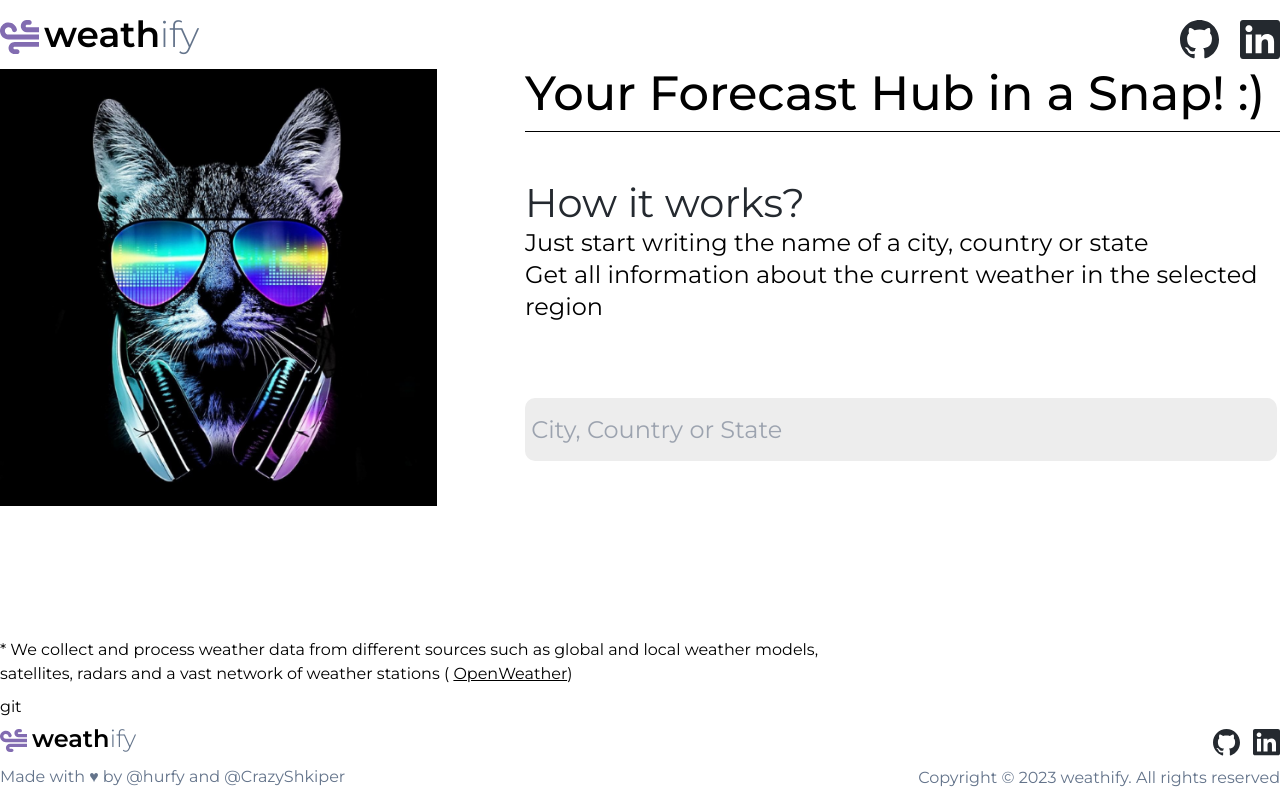
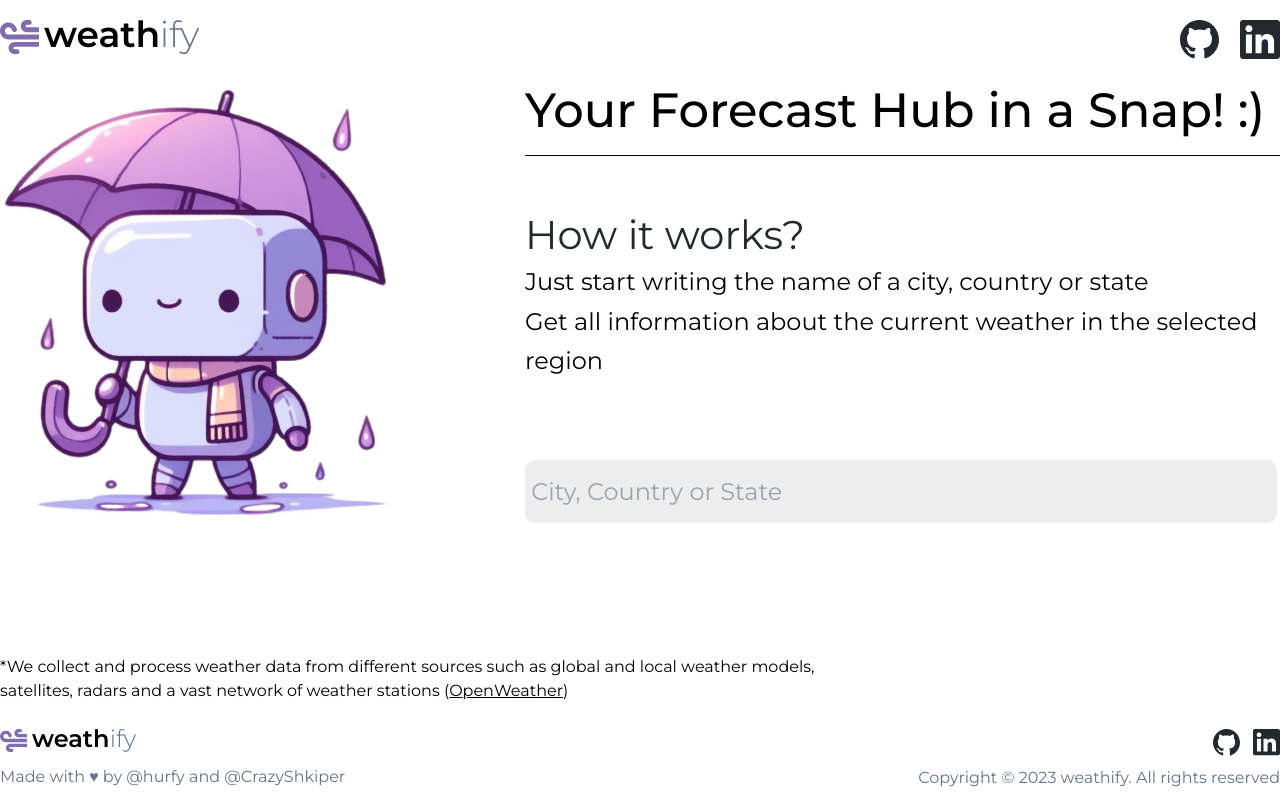
Before and after one commit to hurfy/weathify, a Django app: page / in a window 1280 px wide. Run offline with Django 4.2, Linux system fonts and the light colour scheme; some libraries are stand-ins or nearby versions; some web fonts are replaced.

Commit message:
Minor fixes

```diff
--- a/weathify/weather/static/css/content.css
+++ b/weathify/weather/static/css/content.css
@@ -1,9 +1,12 @@
 .content {
-    justify-content: space-between
-    flex-direction: column
-    margin-top: 14px /*Внешний отступ*/
-    padding/*Внутренний отступ*/
+    justify-content: space-between;
+    flex-direction: column;
 
+}
+
+.main-content {
+    height: 100%;
+    justify-content: space-between;
 }
 
 
--- a/weathify/weather/templates/content.html
+++ b/weathify/weather/templates/content.html
@@ -4,7 +4,7 @@
 {% block page_content %}
 <div class="content flex flex-col">
     <div class="sm-content flex">
-        <img src="{% static 'img\unnamed.png' %}" width="437" height="500" alt="lorem" align="left">
+        <img src="{% static 'img\main.png' %}" width="437" height="500" alt="lorem" align="left">
         <div class="main-content flex flex-col">
             <h1 class="text-5xl font-medium">Your Forecast Hub in a Snap! :)</h1>
             <hr class="line" width="755">
@@ -16,8 +16,8 @@
         </div>
     </div>
     <div class="content-tx">
-    <p><h1 class="text-*">* We collect and process weather data from different sources such as global and local weather models,</h1>
-    <h1>satellites, radars and a vast network of weather stations ( <a href="https://openweathermap.org/api" class='border-tx'>OpenWeather</a>)</h1></p>
+    <p><h1 class="text-*">*We collect and process weather data from different sources such as global and local weather models,</h1>
+    <h1>satellites, radars and a vast network of weather stations (<a href="https://openweathermap.org/api" class='border-tx'>OpenWeather</a>)</h1></p>
     </div>
 </div>
 
--- a/weathify/weather/templates/footer.html
+++ b/weathify/weather/templates/footer.html
@@ -2,7 +2,7 @@
 <link rel="stylesheet" href="{% static 'css/footer.css' %}">
 
 {% block page_footer %}
-git<!--    -->
+
     <div class="footer flex">
         <div class="brand flex flex-col">
             <div class="logo">
```
Also changed, not shown: weathify/weather/static/img/unnamed.png (deleted).
